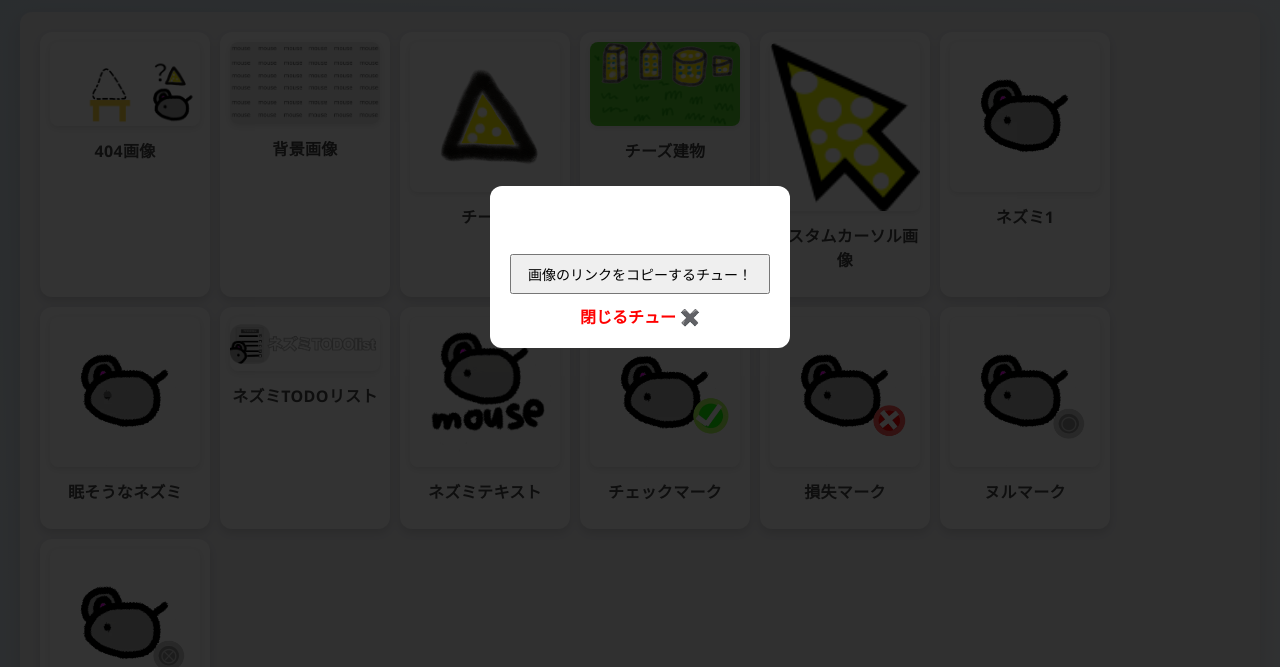
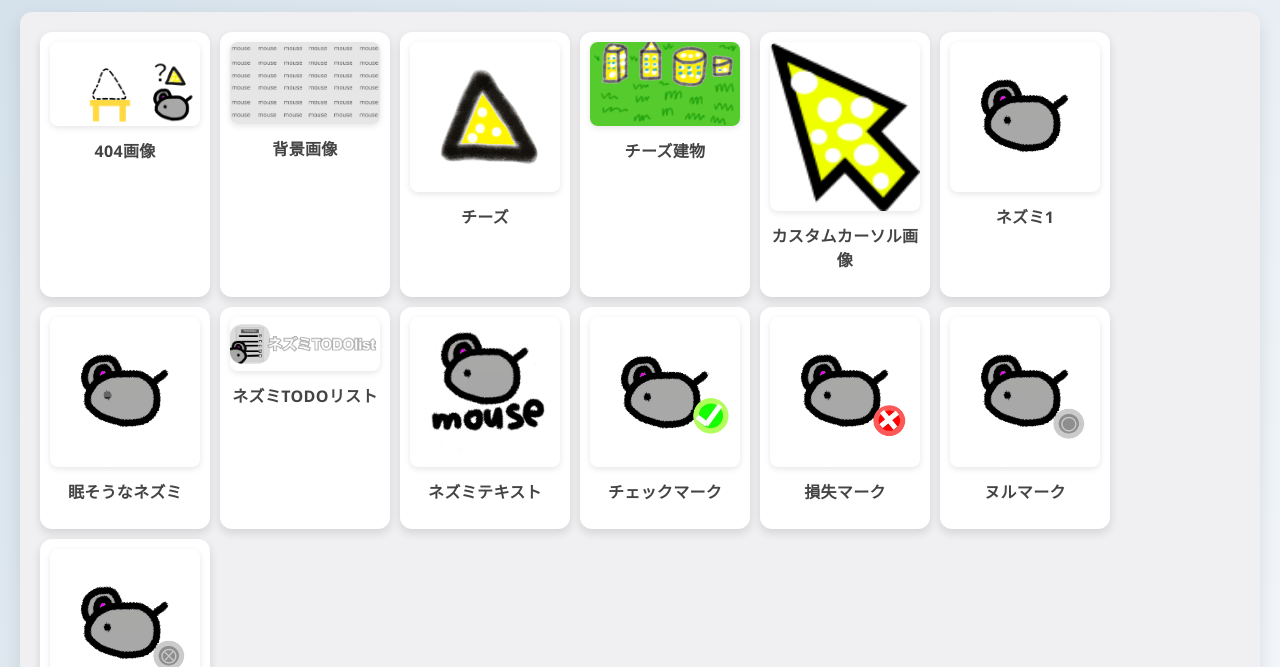
Before and after one commit to mouse0329/mouse-archive, a plain HTML site: page index.html in a window 1280 px wide. Shown: the part 133-800 px from the top of the page. Drawn offline with Linux system fonts and the light colour scheme.

Commit message:
バグを

```diff
--- a/index.css
+++ b/index.css
@@ -137,26 +137,6 @@
      border: 1px solid #ccc;
  }
 
- #modal {
-     position: fixed;
-     z-index: 9999;
-     left: 0;
-     top: 0;
-     width: 100%;
-     height: 100%;
-     background-color: rgba(0, 0, 0, 0.8);
-     display: flex;
-     justify-content: center;
-     align-items: center;
- }
-
- #modal-content {
-     background: white;
-     padding: 20px;
-     text-align: center;
-     border-radius: 12px;
- }
-
  #copy-btn {
      margin-top: 10px;
      padding: 8px 16px;
```
